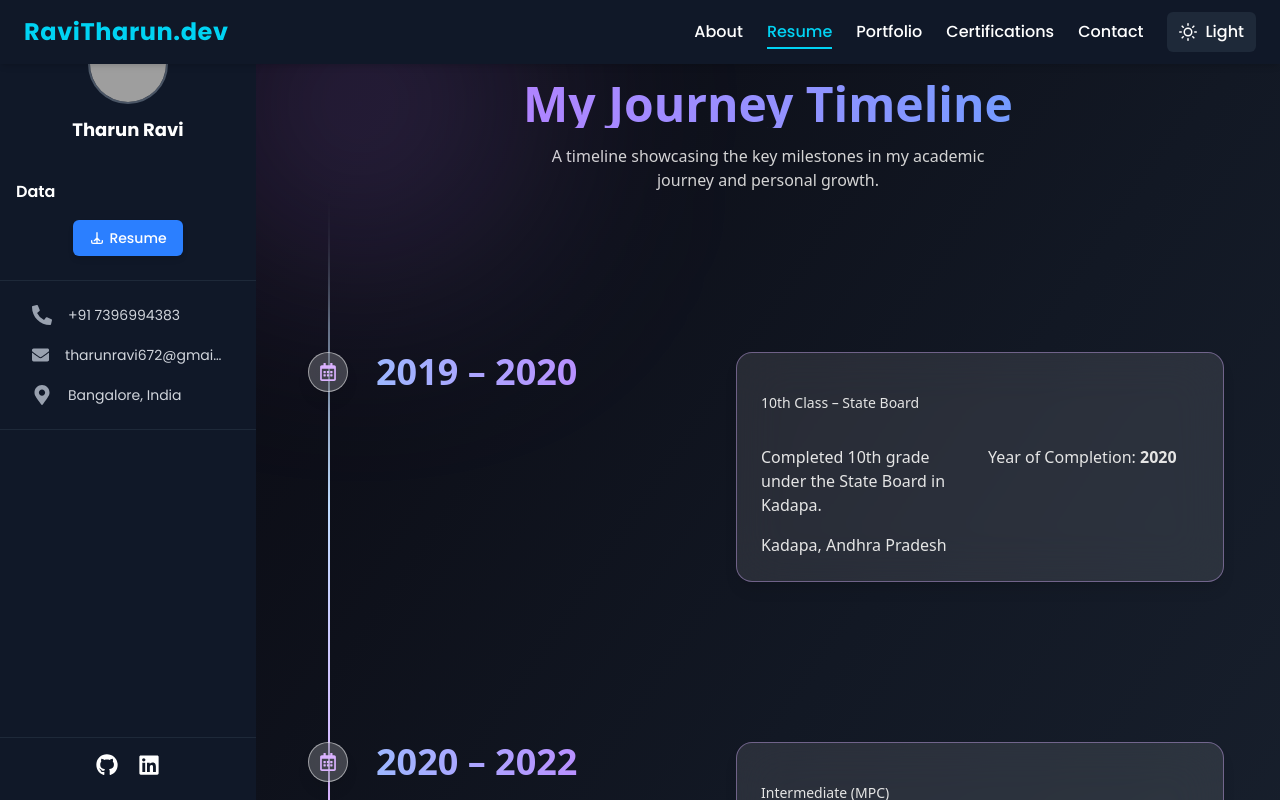
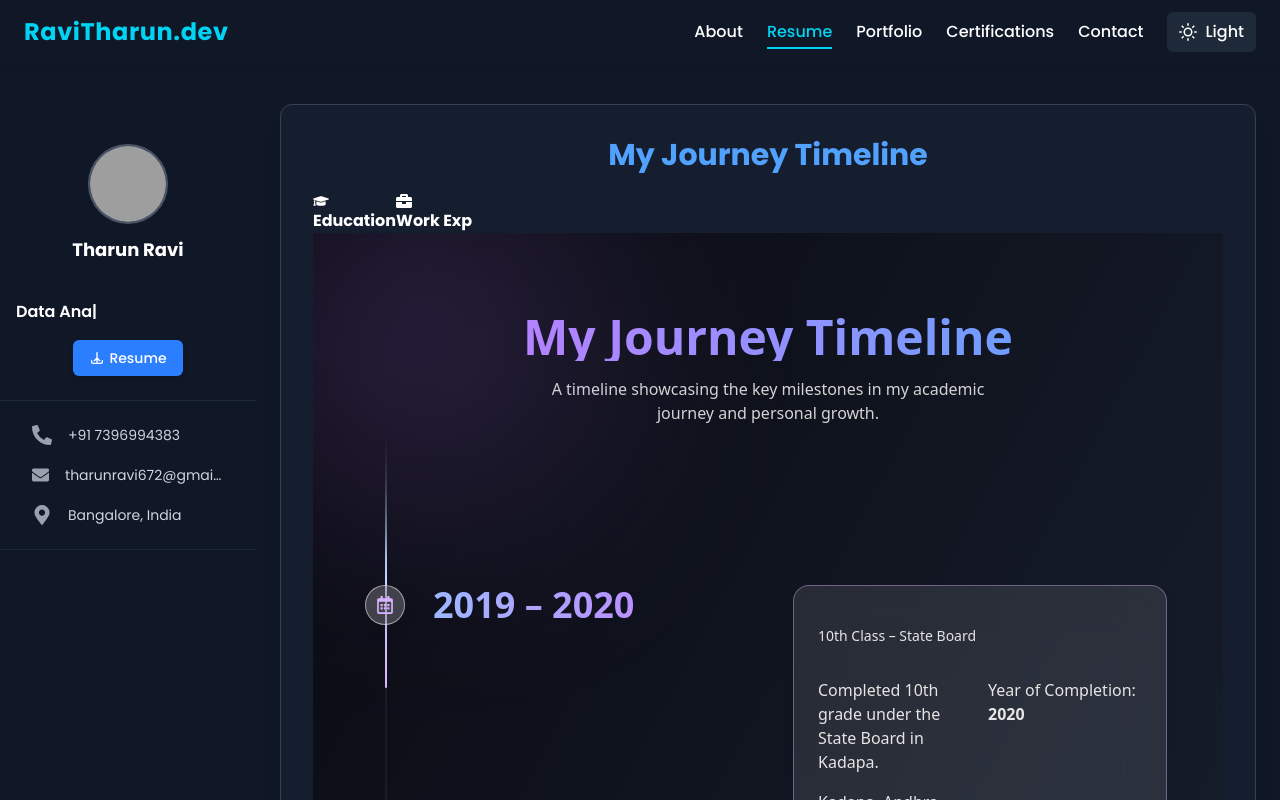
Before and after one commit to ravitharun/TharunProtifilo, a React (Vite) app in the folder Ui/: page /resume in a window 1280 px wide. Shown: the top 800 px of the page. Built offline with nearby package versions, Linux system fonts and the light colour scheme; grey boxes are pictures that could not be loaded.

Commit message:
added the mini navber in the Resume Page

```diff
--- a/Ui/src/Components/MainNavbar.jsx
+++ b/Ui/src/Components/MainNavbar.jsx
@@ -3,7 +3,9 @@ import React, { useContext } from "react";
 import { Link, useLocation } from "react-router-dom";
 import { FiSun, FiMoon } from "react-icons/fi";
 import ThemeContext from "../Theme";
+// import { FaCrosshairs } from "react-icons/fa";
 
+import { FaXmark } from "react-icons/fa6";
 
 
 function MainNavbar({ isMobileOpen, setIsMobileOpen }) {
@@ -59,7 +61,9 @@ function MainNavbar({ isMobileOpen, setIsMobileOpen }) {
       </ul>
 
       {/* Mobile Hamburger */}
-      {isMobileOpen ? "X" : <button
+      {isMobileOpen ? <>
+
+     <FaXmark></FaXmark   > </> : <button
         className="md:hidden focus:outline-none"
         aria-label="Open menu"
         onClick={() => setIsMobileOpen(true)}
--- a/Ui/src/Pages/About.jsx
+++ b/Ui/src/Pages/About.jsx
@@ -9,7 +9,7 @@ import {
   FaRocket,
   FaPalette,
   FaLightbulb,
-  FaBrain
+  FaBrain,
 } from "react-icons/fa";
 
 import { GiCricketBat } from "react-icons/gi";
@@ -17,7 +17,6 @@ import { GiCricketBat } from "react-icons/gi";
 import LeftNavbar from "../Components/LeftNavbar";
 import MainNavbar from "../Components/MainNavbar";
 import Loader from "../Loaders/Loader";
-import { TimelineDemo } from "../Components/TimelineDemo";
 
 export default function About() {
   const [isMobileOpen, setIsMobileOpen] = useState(false);
@@ -31,25 +30,31 @@ export default function About() {
       <div className="flex min-h-screen bg-gray-900 text-white overflow-hidden">
 
         {/* LEFT NAVBAR */}
-
+        <div className="z-[50]">
           <LeftNavbar
             isMobileOpen={isMobileOpen}
             setIsMobileOpen={setIsMobileOpen}
           />
+        </div>
 
-        {/* MAIN CONTENT AREA */}
+        {/* MAIN CONTENT */}
         <div className="flex-1 min-w-0 ml-0">
 
-          <div className="fixed top-0 left-0 right-0 z-[9999] bg-gray-900 border-b border-gray-800">
+          {/* MAIN NAVBAR */}
+          <div className="fixed top-0 left-0 right-0 z-[40] bg-gray-900 border-b border-gray-800">
+            <MainNavbar
+              setIsMobileOpen={setIsMobileOpen}
+              isMobileOpen={isMobileOpen}
+            />
+          </div>
 
-            <MainNavbar setIsMobileOpen={setIsMobileOpen} isMobileOpen={isMobileOpen}/>
-          </div>
           <br />
           <br />
+
           {/* PAGE CONTENT */}
           <div className="px-4 md:px-6 py-8 space-y-10">
 
-            {/* ABOUT ME SECTION */}
+            {/* ABOUT ME */}
             <section
               data-aos="fade-up"
               className="bg-gray-800/40 border border-gray-700 p-6 md:p-8 rounded-xl shadow-xl backdrop-blur-sm"
@@ -118,7 +123,6 @@ export default function About() {
               </h2>
 
               <ul className="grid grid-cols-1 md:grid-cols-2 gap-3 text-sm md:text-base text-gray-300">
-
                 <li className="flex items-center gap-3">
                   <FaPalette className="text-xl text-blue-400" />
                   Designing clean & modern UIs
@@ -133,16 +137,15 @@ export default function About() {
                   <FaBrain className="text-xl text-purple-400" />
                   Exploring latest technologies
                 </li>
+
                 <li className="flex items-center gap-3">
                   <GiCricketBat className="text-xl text-green-400" />
                   Playing cricket
                 </li>
-
               </ul>
             </section>
 
           </div>
-
         </div>
       </div>
     </>
--- a/Ui/src/Pages/Certifcations.jsx
+++ b/Ui/src/Pages/Certifcations.jsx
@@ -11,16 +11,22 @@ function Certifcations() {
              <div className="flex min-h-screen bg-gray-900 text-white overflow-hidden">
 
         {/* LEFT NAVBAR */}
+        <div className="z-[50]">
           <LeftNavbar
             isMobileOpen={isMobileOpen}
             setIsMobileOpen={setIsMobileOpen}
           />
+        </div>
 
-            {/* MAIN AREA */}
-            <div className="flex-1 ml-0">
+        {/* MAIN CONTENT AREA */}
+        <div className="flex-1 min-w-0 ml-0">
 
-                <div className="sticky top-0 z-50 bg-gray-900 border-b border-gray-800">
-                    <MainNavbar setIsMobileOpen={setIsMobileOpen} isMobileOpen={isMobileOpen} />
+          {/* FIXED TOP NAVBAR */}
+          <div className="fixed top-0 left-0 right-0 z-[40] bg-gray-900 border-b border-gray-800">
+            <MainNavbar
+              setIsMobileOpen={setIsMobileOpen}
+              isMobileOpen={isMobileOpen}
+            />
           </div>
 
                 <div className="p-6">
--- a/Ui/src/Pages/Portfolio.jsx
+++ b/Ui/src/Pages/Portfolio.jsx
@@ -3,7 +3,7 @@ import MainNavbar from '../Components/MainNavbar'
 import LeftNavbar from '../Components/LeftNavbar'
 
 function Portfolio() {
-      const [isMobileOpen, setIsMobileOpen] = useState(false);
+    const [isMobileOpen, setIsMobileOpen] = useState(false);
 
     return (
         <>
@@ -11,18 +11,22 @@ function Portfolio() {
                 <div className="flex min-h-screen bg-gray-900 text-white overflow-hidden">
 
                     {/* LEFT NAVBAR */}
-
-                    <LeftNavbar
-                        isMobileOpen={isMobileOpen}
-                        setIsMobileOpen={setIsMobileOpen}
-                    />
+                    <div className="z-[50]">
+                        <LeftNavbar
+                            isMobileOpen={isMobileOpen}
+                            setIsMobileOpen={setIsMobileOpen}
+                        />
+                    </div>
 
                     {/* MAIN CONTENT AREA */}
                     <div className="flex-1 min-w-0 ml-0">
 
-                        <div className="fixed top-0 left-0 right-0 z-[9999] bg-gray-900 border-b border-gray-800">
-
-                            <MainNavbar setIsMobileOpen={setIsMobileOpen} isMobileOpen={isMobileOpen} />
+                        {/* FIXED TOP NAVBAR */}
+                        <div className="fixed top-0 left-0 right-0 z-[40] bg-gray-900 border-b border-gray-800">
+                            <MainNavbar
+                                setIsMobileOpen={setIsMobileOpen}
+                                isMobileOpen={isMobileOpen}
+                            />
                         </div>
                     </div>
                 </div>
--- a/Ui/src/Pages/Resume.jsx
+++ b/Ui/src/Pages/Resume.jsx
@@ -1,35 +1,75 @@
-import React, { useState } from 'react'
-import LeftNavbar from '../Components/LeftNavbar';
-import MainNavbar from '../Components/MainNavbar';
-import { TimelineDemo } from '../Components/TimelineDemo';
-import Skills from './Skills';
+import React, { useState } from "react";
+import LeftNavbar from "../Components/LeftNavbar";
+import MainNavbar from "../Components/MainNavbar";
+import { TimelineDemo } from "../Components/TimelineDemo";
+import Skills from "./Skills";
+import { Link } from "react-router-dom";
+import { FaBriefcase, FaGraduationCap, FaSuitcase } from "react-icons/fa";
+import { FaUpwork } from "react-icons/fa6";
 
-function Resume() {
+export default function Resume() {
     const [isMobileOpen, setIsMobileOpen] = useState(false);
 
     return (
         <>
             <div className="flex min-h-screen bg-gray-900 text-white overflow-hidden">
 
-
-                <LeftNavbar
-                    isMobileOpen={isMobileOpen}
-                    setIsMobileOpen={setIsMobileOpen}
-                />
+                {/* LEFT NAVBAR */}
+                <div className="z-[50]">
+                    <LeftNavbar
+                        isMobileOpen={isMobileOpen}
+                        setIsMobileOpen={setIsMobileOpen}
+                    />
+                </div>
 
                 {/* MAIN CONTENT AREA */}
                 <div className="flex-1 min-w-0 ml-0">
 
-                    <div className="fixed top-0 left-0 right-0 z-[9999] bg-gray-900 border-b border-gray-800">
+                    {/* FIXED TOP NAVBAR */}
+                    <div className="fixed top-0 left-0 right-0 z-[40] bg-gray-900 border-b border-gray-800">
+                        <MainNavbar
+                            setIsMobileOpen={setIsMobileOpen}
+                            isMobileOpen={isMobileOpen}
+                        />
+                    </div>
 
-                        <MainNavbar setIsMobileOpen={setIsMobileOpen}  isMobileOpen={isMobileOpen}/>
+                    {/* SPACING BELOW NAVBAR */}
+                    <div className="h-20"></div>
+
+                    {/* PAGE CONTENT */}
+                    <div className="px-4 md:px-6 py-6 space-y-10">
+
+                        {/* TIMELINE SECTION */}
+                        <section className="bg-gray-800/40 border border-gray-700 p-6 md:p-8 rounded-xl shadow-xl backdrop-blur-sm">
+                            <h1 className="text-xl md:text-3xl font-bold text-blue-400 mb-5 text-center">
+                                My Journey Timeline
+                            </h1>
+
+                            <nav >
+                                <ul className="flex">
+                                    <Link to="/resume">
+                                    <li  className="text-shadow-white font-bold"><FaGraduationCap></FaGraduationCap> Education </li>
+                                    </Link>
+                                    <Link to="/WorkExp">
+                                    <li className="text-shadow-white font-bold"> <FaBriefcase></FaBriefcase>Work Exp</li>
+                                    </Link>
+                                </ul>
+                            </nav>
+                            <TimelineDemo />
+                        </section>
+
+                        {/* SKILLS SECTION */}
+                        <section className="bg-gray-800/40 border border-gray-700 p-6 md:p-8 rounded-xl shadow-xl backdrop-blur-sm">
+                            <h2 className="text-xl md:text-2xl font-semibold text-blue-300 mb-5">
+                                Skills & Technologies
+                            </h2>
+
+                            <Skills />
+                        </section>
+
                     </div>
-                    <TimelineDemo></TimelineDemo>
-                    <Skills></Skills>
                 </div>
             </div>
         </>
-    )
+    );
 }
-
-export default Resume
```
Lines whose indentation alone changed are shown as unchanged.
